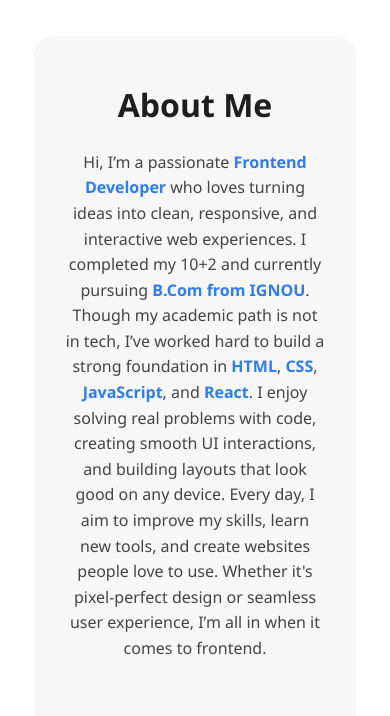
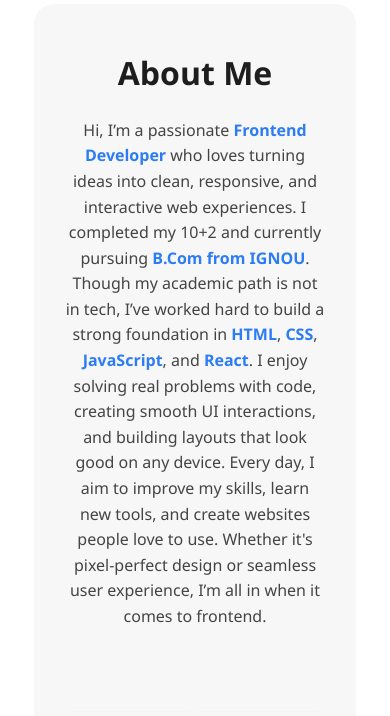
Before and after one commit to Nishantkoundal/My-Portfolio, a React (Vite) app: page / in a window 390 px wide. Shown: the part 948-1664 px from the top of the page. Built offline with nearby package versions, Linux system fonts and the light colour scheme.

Commit message:
add logo

```diff
--- a/index.html
+++ b/index.html
@@ -3,9 +3,9 @@
   <head>
     <meta charset="UTF-8" />
     <link rel="icon" type="image/svg+xml" href="/vite.svg" />
-        <link rel="icon" href="/assets/my-logo.png" />
+        <link rel="icon" href="./src/assets/my-logo.png" />
     <meta name="viewport" content="width=device-width, initial-scale=1.0" />
-    <title>Vite + React</title>
+    <title>Nishant</title>
     <link rel="stylesheet" href="https://cdnjs.cloudflare.com/ajax/libs/font-awesome/6.4.0/css/all.min.css" />
 
   </head>
--- a/src/App.css
+++ b/src/App.css
@@ -425,7 +425,7 @@
   }
   .about {
     width: 90%;
-        margin-top:14rem ;
+        margin-top:10rem ;
 
   }
  .about-section {
@@ -461,7 +461,7 @@
   /* Center the outer about container */
   .about {
     width: 90%;
-    margin: 12rem auto 0 auto;
+    margin: 10rem auto 0 auto;
     display: flex;
     justify-content: center;
     align-items: center;
--- a/src/App.jsx
+++ b/src/App.jsx
@@ -90,7 +90,7 @@
           <div className="hero-right">
             <h1 ><Typewriter
         options={{
-          strings: ["Hello, I'm Nishant Koundal", "Frontend Developer",],
+          strings: ["Hello, I'm Nishant Koundal",],
           autoStart: true,
           loop: true,
         }}
```
